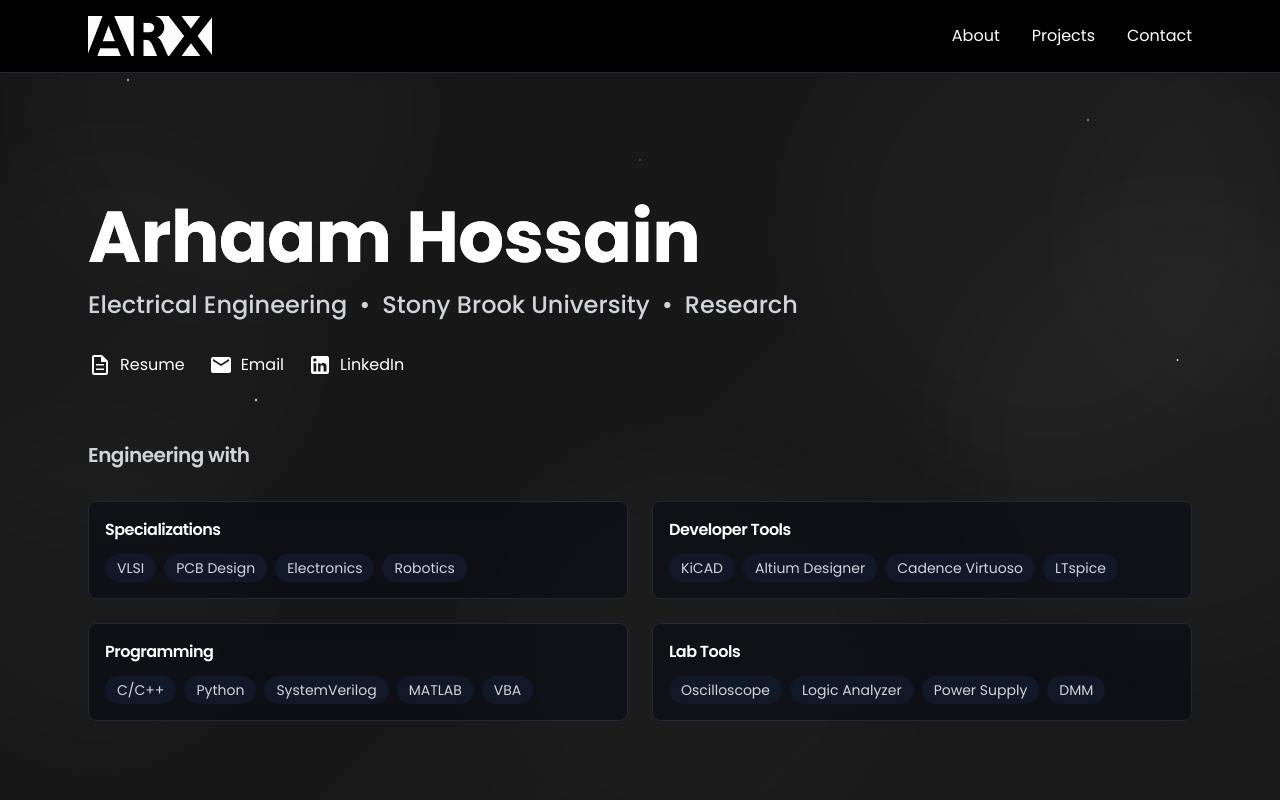
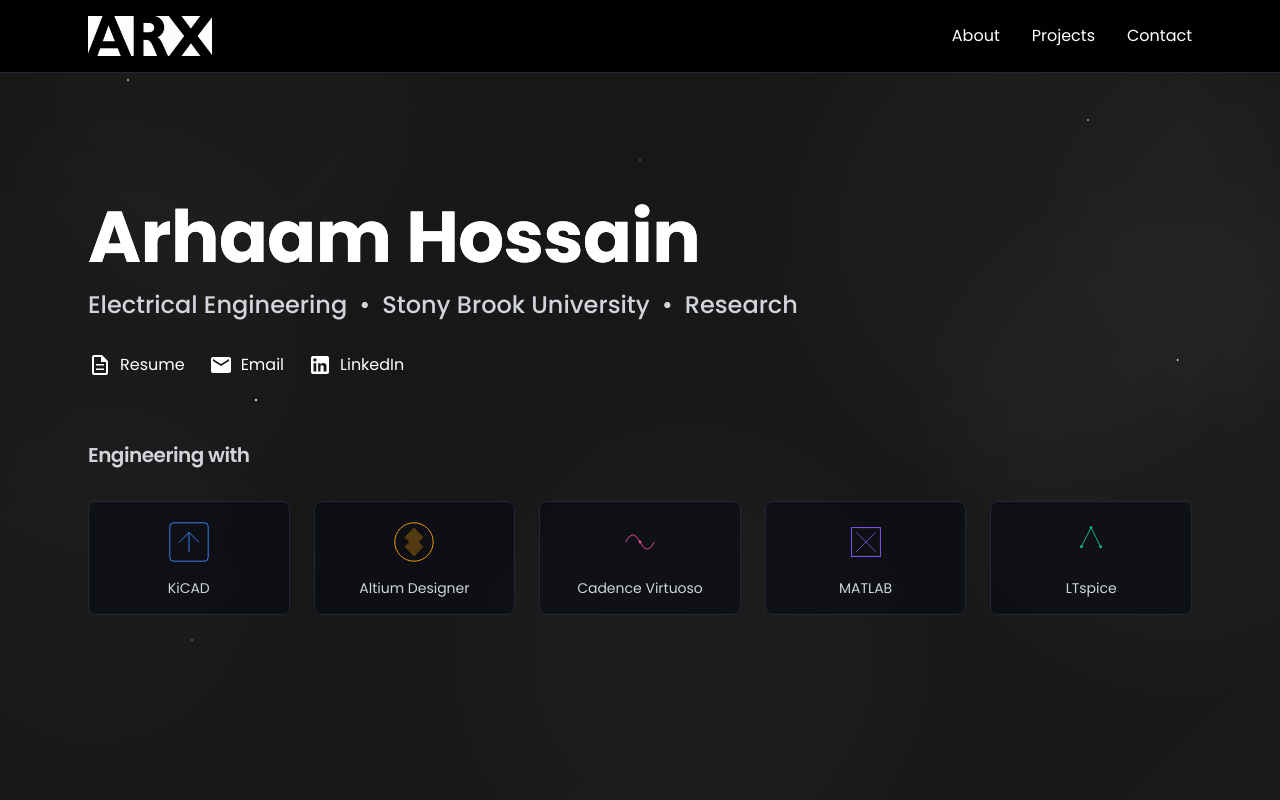
Before and after one commit to arhaamhossain/ARX, a Next.js app: page /ARX/ in a window 1280 px wide. Shown: the top 800 px of the page. Built offline with nearby package versions, Linux system fonts and the light colour scheme.

Commit message:
Replace technology sections with software tools display with logos and links

```diff
--- a/pages/index.tsx
+++ b/pages/index.tsx
@@ -175,14 +175,60 @@ const categories: ProjectCategory[] = [
   },
 ];
 
-const technologies = [
-  { category: "Specializations", items: ["VLSI", "PCB Design", "Electronics", "Robotics"] },
-  { category: "Developer Tools", items: ["KiCAD", "Altium Designer", "Cadence Virtuoso", "LTspice"] },
+const softwareTools = [
   {
-    category: "Programming",
-    items: ["C/C++", "Python", "SystemVerilog", "MATLAB", "VBA"],
+    name: "KiCAD",
+    url: "https://kicad.org/",
+    logo: (
+      <svg className="w-12 h-12" viewBox="0 0 100 100" fill="none" xmlns="http://www.w3.org/2000/svg">
+        <rect x="10" y="10" width="80" height="80" stroke="#3b82f6" strokeWidth="2" rx="8" />
+        <path d="M30 50 L50 30 L70 50 M50 30 V70" stroke="#3b82f6" strokeWidth="2" strokeLinecap="round" />
+      </svg>
+    )
   },
-  { category: "Lab Tools", items: ["Oscilloscope", "Logic Analyzer", "Power Supply", "DMM"] },
+  {
+    name: "Altium Designer",
+    url: "https://www.altium.com/",
+    logo: (
+      <svg className="w-12 h-12" viewBox="0 0 100 100" fill="none" xmlns="http://www.w3.org/2000/svg">
+        <circle cx="50" cy="50" r="40" stroke="#f59e0b" strokeWidth="2" />
+        <path d="M50 20 L70 40 L60 50 L70 60 L50 80 L30 60 L40 50 L30 40 Z" fill="#f59e0b" opacity="0.3" />
+      </svg>
+    )
+  },
+  {
+    name: "Cadence Virtuoso",
+    url: "https://www.cadence.com/",
+    logo: (
+      <svg className="w-12 h-12" viewBox="0 0 100 100" fill="none" xmlns="http://www.w3.org/2000/svg">
+        <path d="M20 50 Q35 20 50 50 T80 50" stroke="#ec4899" strokeWidth="2" fill="none" />
+        <circle cx="50" cy="50" r="3" fill="#ec4899" />
+      </svg>
+    )
+  },
+  {
+    name: "MATLAB",
+    url: "https://www.mathworks.com/products/matlab.html",
+    logo: (
+      <svg className="w-12 h-12" viewBox="0 0 100 100" fill="none" xmlns="http://www.w3.org/2000/svg">
+        <rect x="20" y="20" width="60" height="60" stroke="#8b5cf6" strokeWidth="2" />
+        <line x1="30" y1="30" x2="70" y2="70" stroke="#8b5cf6" strokeWidth="1.5" />
+        <line x1="70" y1="30" x2="30" y2="70" stroke="#8b5cf6" strokeWidth="1.5" />
+      </svg>
+    )
+  },
+  {
+    name: "LTspice",
+    url: "https://www.analog.com/en/design-center/design-tools-and-calculators/ltspice-simulator.html",
+    logo: (
+      <svg className="w-12 h-12" viewBox="0 0 100 100" fill="none" xmlns="http://www.w3.org/2000/svg">
+        <path d="M30 60 L50 20 L70 60" stroke="#10b981" strokeWidth="2" fill="none" />
+        <circle cx="50" cy="20" r="3" fill="#10b981" />
+        <circle cx="30" cy="60" r="3" fill="#10b981" />
+        <circle cx="70" cy="60" r="3" fill="#10b981" />
+      </svg>
+    )
+  }
 ];
 
 export default function Home() {
@@ -394,31 +440,28 @@ export default function Home() {
           </div>
         </div>
 
-        {/* Technology Stack */}
+        {/* Software Tools */}
         <div className="mt-16">
           <h2 className="text-xl font-semibold text-gray-300 mb-8">
             Engineering with
           </h2>
-          <div className="grid grid-cols-1 md:grid-cols-2 gap-6">
-            {technologies.map((tech) => (
-              <div
-                key={tech.category}
-                className="border border-gray-800 rounded-lg p-4 bg-gray-950/50 backdrop-blur"
+          <div className="grid grid-cols-2 md:grid-cols-5 gap-6">
+            {softwareTools.map((tool) => (
+              <a
+                key={tool.name}
+                href={tool.url}
+                target="_blank"
+                rel="noopener noreferrer"
+                className="flex flex-col items-center gap-3 p-4 rounded-lg border border-gray-800 bg-gray-950/50 backdrop-blur hover:border-blue-500/50 hover:bg-gray-900/50 transition group"
+                title={`Visit ${tool.name}`}
               >
-                <h3 className="font-semibold text-white mb-3">
-                  {tech.category}
-                </h3>
-                <div className="flex flex-wrap gap-2">
-                  {tech.items.map((item) => (
-                    <span
-                      key={item}
-                      className="px-3 py-1 text-sm bg-gray-900 rounded-full text-gray-300 hover:bg-white/10 transition"
-                    >
-                      {item}
-                    </span>
-                  ))}
+                <div className="text-gray-400 group-hover:text-white transition">
+                  {tool.logo}
                 </div>
-              </div>
+                <span className="text-sm text-gray-300 text-center group-hover:text-white transition">
+                  {tool.name}
+                </span>
+              </a>
             ))}
           </div>
         </div>
```
